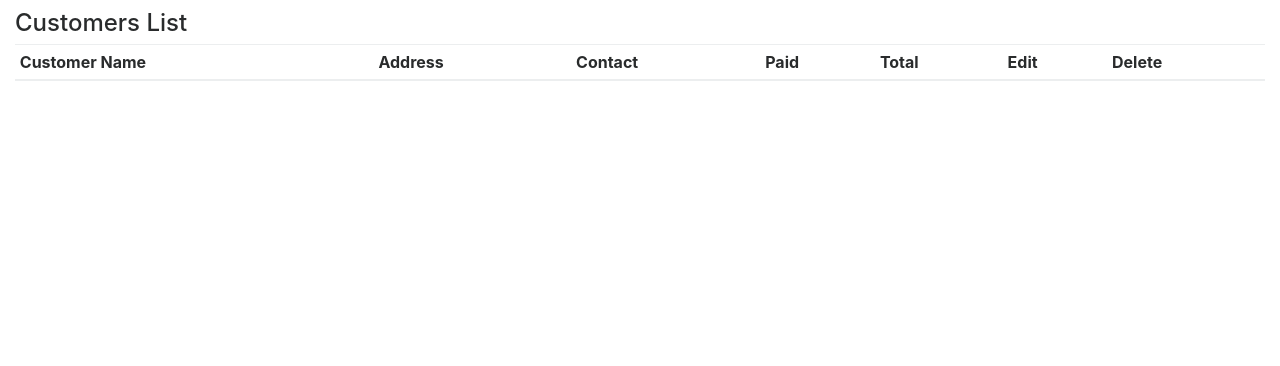
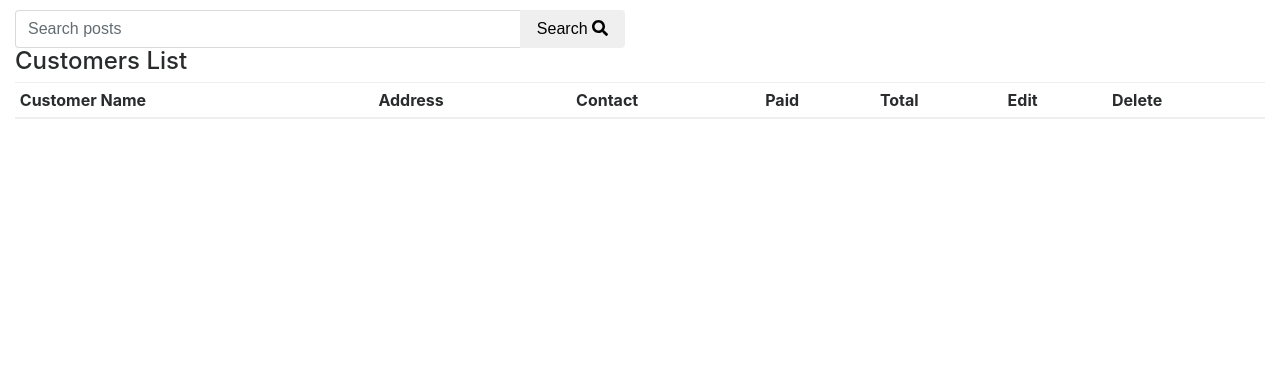
Before and after one commit to AsadullahFarooqi/InventoryWebApp, a Django app: template templates/store/customers_list.html in a window 1280 px wide. Shown: the part 54-420 px from the top of the page. Run offline with Django 3.2, Linux system fonts and the light colour scheme; the template is opened without the code that fills it, so the values that code supplies are empty; some libraries are stand-ins or nearby versions.

Commit message:
other templates settings

```diff
--- a/templates/store/customers_list.html
+++ b/templates/store/customers_list.html
@@ -6,6 +6,19 @@
 {% endblock %}
 
 {% block content %}
+
+<form method='GET' action='' class='row'>
+        <div class='col-sm-6'>
+            <div class='input-group'>
+                <input class='form-control' type='text' name='q' placeholder='Search posts' value='{{ request.GET.q }}'/>
+                <span class='input-group-btn'>
+                    <!-- <input class='btn btn-default' type='submit' value='Search' /> -->
+                    <button class='btn btn-default' type='submit'>Search <i class="fa fa-search"></i></button>
+                </span>
+            </div>
+        </div>
+</form>
+
   <h4 class="h4">
     Customers List
   </h4>
--- a/templates/store/export_details.html
+++ b/templates/store/export_details.html
@@ -56,7 +56,7 @@
 
           <tr>
             <td>
-              <a href="{% url 'store:update_export' export.store.slug  export.slug %}">
+              <a href="{% url 'store:update_export' export.store.slug export.customer.slug  export.slug %}">
 
               <i class="fa fa-edit fa-2x" aria-hidden="true"></i></a>
               </td>
--- a/templates/store/import_details.html
+++ b/templates/store/import_details.html
@@ -55,7 +55,7 @@
 
           <tr>
             <td>
-              <a href="{% url 'store:update_import' import.store.slug import.slug %}">
+              <a href="{% url 'store:update_import' import.store.slug import.supplier.slug import.slug %}">
                 <i class="fa fa-edit fa-2x" aria-hidden="true"></i></a>
             </td>
             <td>
```
Also changed, not shown: templates/store/customer_profile.html (+15 -12 lines), templates/store/suppliers_list.html (+13 -0 lines).
